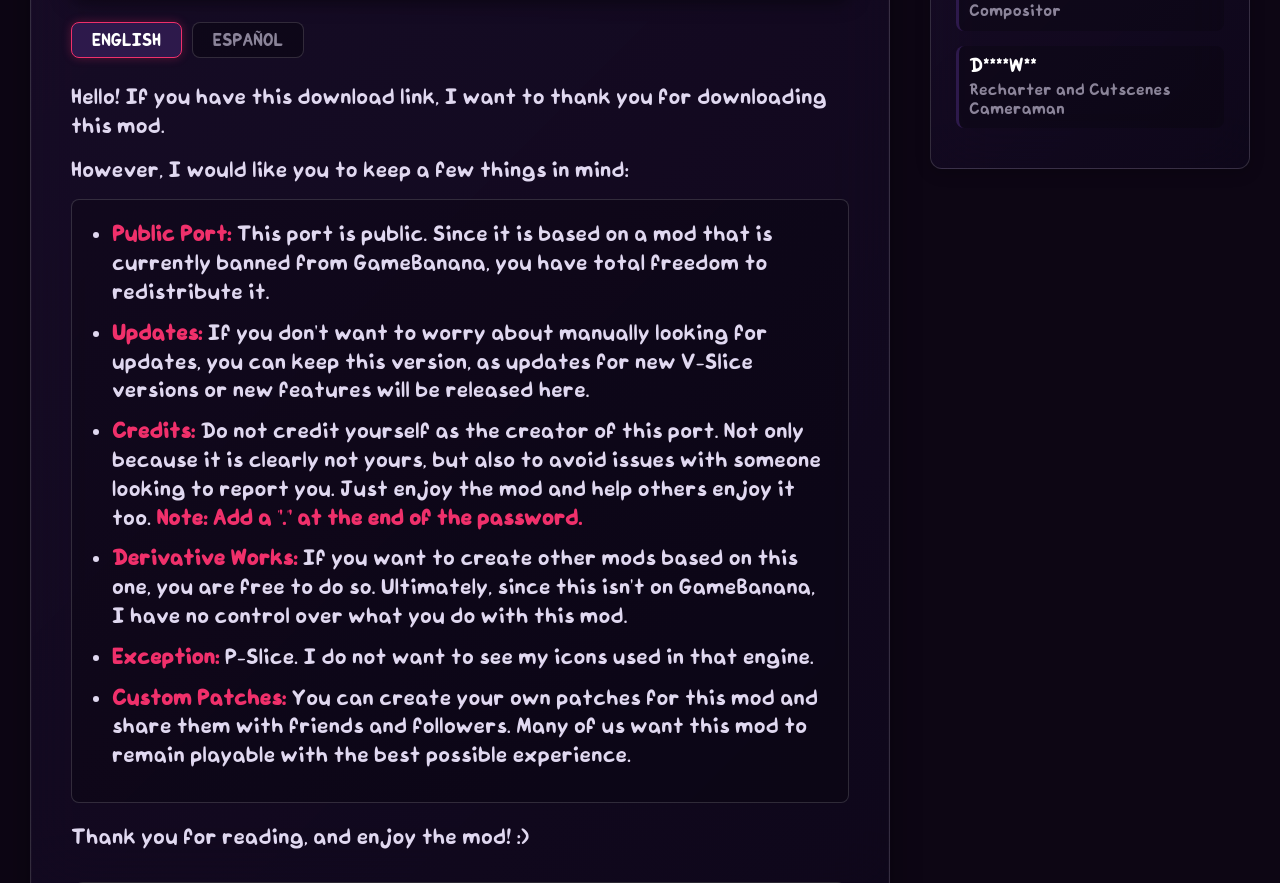
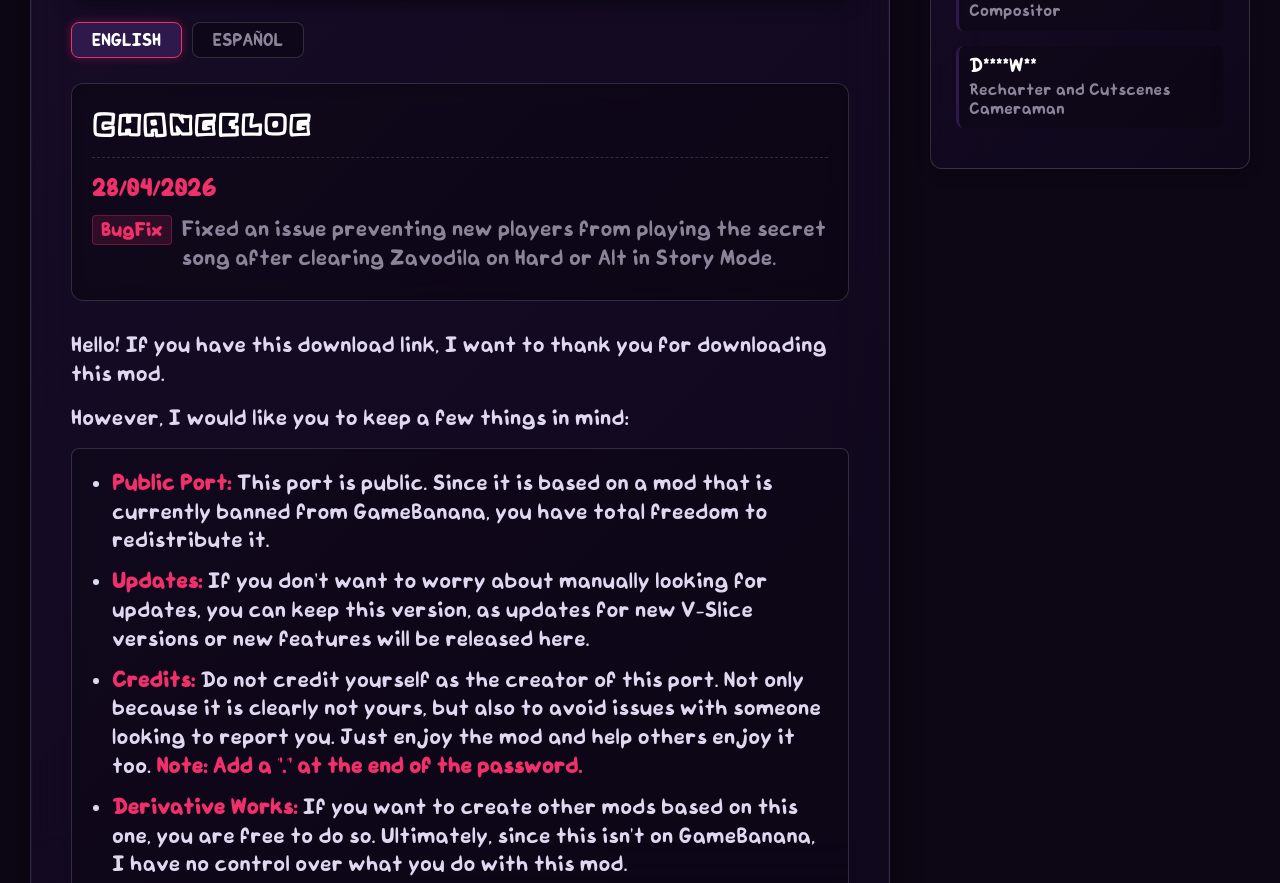
Before and after one commit to Kssette-Unlisted-Mods/Kssette-Unlisted-Mods.github.io, a plain HTML site: page mfm_port.html in a window 1280 px wide. Shown: the part 833-1716 px from the top of the page. Drawn offline with Linux system fonts and the light colour scheme.

Commit message:
Update mfm_port.html

```diff
--- a/mfm_port.html
+++ b/mfm_port.html
@@ -275,6 +275,86 @@
             font-family: 'PhantomMuff', sans-serif;
         }
 
+        .changelog-box {
+            background-color: rgba(0,0,0,0.4);
+            padding: 20px;
+            border-radius: 12px;
+            border: 1px solid var(--border-color);
+            margin-bottom: 30px; /* Movido arriba de todo */
+            position: relative;
+            backdrop-filter: blur(10px);
+            -webkit-backdrop-filter: blur(10px);
+        }
+
+        .changelog-box h3 {
+            color: #fff;
+            margin-bottom: 15px;
+            font-size: 1.5em;
+            font-family: 'Letterstuff', cursive;
+            letter-spacing: 1px;
+            border-bottom: 1px dashed var(--border-color);
+            padding-bottom: 10px;
+        }
+
+        .changelog-date {
+            color: var(--accent-pink);
+            font-weight: bold;
+            font-family: 'PhantomMuff', sans-serif;
+            margin-bottom: 8px;
+            display: block;
+            font-size: 1.1em;
+        }
+
+        .readme-content ul.changelog-list {
+            background: transparent;
+            padding: 0;
+            border: none;
+            margin: 10px 0 0 0;
+            list-style: none;
+        }
+
+        .changelog-list li {
+            margin-bottom: 8px;
+            font-size: 1em;
+            display: flex;
+            align-items: flex-start;
+            gap: 10px;
+            color: var(--text-muted);
+        }
+
+        /* Generic Tags Support */
+        .changelog-tag {
+            padding: 2px 8px;
+            border-radius: 4px;
+            font-size: 0.85em;
+            font-weight: bold;
+            white-space: nowrap;
+        }
+
+        .tag-bugfix {
+            background-color: rgba(240, 48, 107, 0.15);
+            color: var(--accent-pink);
+            border: 1px solid rgba(240, 48, 107, 0.3);
+        }
+
+        .tag-update {
+            background-color: rgba(59, 130, 246, 0.15);
+            color: #60a5fa;
+            border: 1px solid rgba(59, 130, 246, 0.3);
+        }
+
+        .tag-feature {
+            background-color: rgba(16, 185, 129, 0.15);
+            color: #34d399;
+            border: 1px solid rgba(16, 185, 129, 0.3);
+        }
+
+        .tag-rework {
+            background-color: rgba(245, 158, 11, 0.15);
+            color: #fbbf24;
+            border: 1px solid rgba(245, 158, 11, 0.3);
+        }
+
         .info-box {
             background: linear-gradient(135deg, rgba(45, 25, 75, 0.4) 0%, rgba(15, 8, 30, 0.6) 100%);
             backdrop-filter: blur(30px);
@@ -440,6 +520,18 @@
             </div>
 
             <div id="content-en" class="readme-content">
+                <!-- INJECT_CHANGELOG_EN -->
+                <div class="changelog-box">
+                    <h3>Changelog</h3>
+                    <span class="changelog-date">28/04/2026</span>
+                    <ul class="changelog-list">
+                        <li>
+                            <span class="changelog-tag tag-bugfix">BugFix</span>
+                            <span>Fixed an issue preventing new players from playing the secret song after clearing Zavodila on Hard or Alt in Story Mode.</span>
+                        </li>
+                    </ul>
+                </div>
+
                 <p>Hello! If you have this download link, I want to thank you for downloading this mod.</p>
                 <p>However, I would like you to keep a few things in mind:</p>
                 <ul>
@@ -459,6 +551,18 @@
             </div>
 
             <div id="content-es" class="readme-content" style="display: none;">
+                <!-- INJECT_CHANGELOG_ES -->
+                <div class="changelog-box">
+                    <h3>Registro de Cambios</h3>
+                    <span class="changelog-date">28/04/2026</span>
+                    <ul class="changelog-list">
+                        <li>
+                            <span class="changelog-tag tag-bugfix">BugFix</span>
+                            <span>Se arregló un bug que no permitía a nuevos jugadores jugar la canción secreta después de pasar Zavodila en Hard o Alt en Story Mode.</span>
+                        </li>
+                    </ul>
+                </div>
+
                 <p>Hola, si tienes este link de descarga te damos las gracias por descargar este mod.</p>
                 <p>Pero quiero que tengas cosas a consideración:</p>
                 <ul>
```
